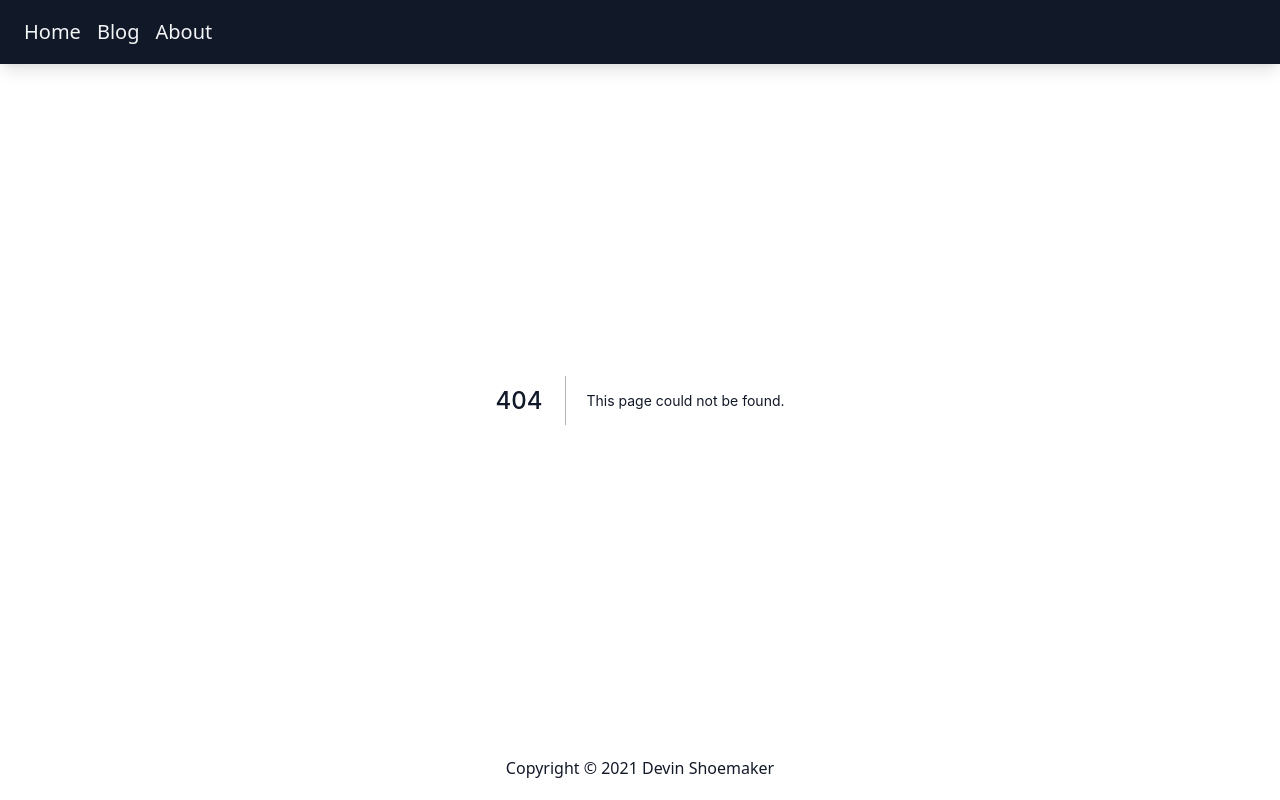
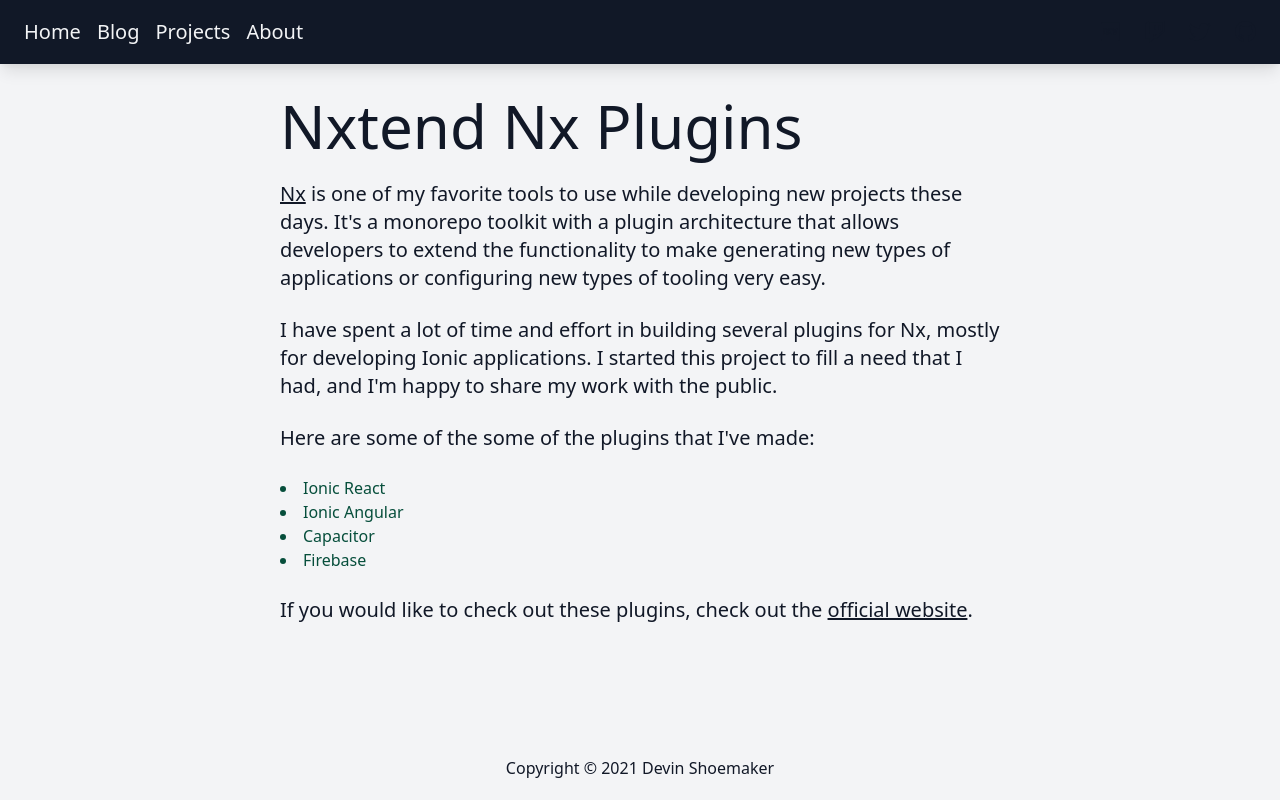
Before and after one commit to devinshoemaker/devinshoemaker.com, a Next.js app: page /projects in a window 1280 px wide. Before the commit this address had no page. Built offline with nearby package versions, Linux system fonts and the light colour scheme.

Commit message:
Add projects page

```diff
--- /dev/null
+++ b/pages/projects.tsx
@@ -0,0 +1,49 @@
+import Head from 'next/head';
+import Layout from '../src/components/Layout';
+
+function Projects() {
+  return (
+    <Layout>
+      <Head>
+        <title>Projects</title>
+        <link rel="icon" href="/favicon.ico" />
+      </Head>
+
+      <section>
+        <h1>Nxtend Nx Plugins</h1>
+
+        <p>
+          <a href="https://nx.dev" target="blank">
+            Nx
+          </a>{' '}
+          is one of my favorite tools to use while developing new projects these
+          days. It&apos;s a monorepo toolkit with a plugin architecture that
+          allows developers to extend the functionality to make generating new
+          types of applications or configuring new types of tooling very easy.
+        </p>
+        <p>
+          I have spent a lot of time and effort in building several plugins for
+          Nx, mostly for developing Ionic applications. I started this project
+          to fill a need that I had, and I&apos;m happy to share my work with
+          the public.
+        </p>
+        <p>Here are some of the some of the plugins that I&apos;ve made:</p>
+        <ul>
+          <li>Ionic React</li>
+          <li>Ionic Angular</li>
+          <li>Capacitor</li>
+          <li>Firebase</li>
+        </ul>
+        <p>
+          If you would like to check out these plugins, check out the{' '}
+          <a href="https://nxtend.dev" target="blank">
+            official website
+          </a>
+          .
+        </p>
+      </section>
+    </Layout>
+  );
+}
+
+export default Projects;
--- a/src/components/NavBar.tsx
+++ b/src/components/NavBar.tsx
@@ -13,6 +13,7 @@
       <nav className="flex">
         <NavBarLink label="Home" href="/" />
         <NavBarLink label="Blog" href="/blog" />
+        <NavBarLink label="Projects" href="/projects" />
         <NavBarLink label="About" href="/about" />
       </nav>
       <div className="flex">
```
